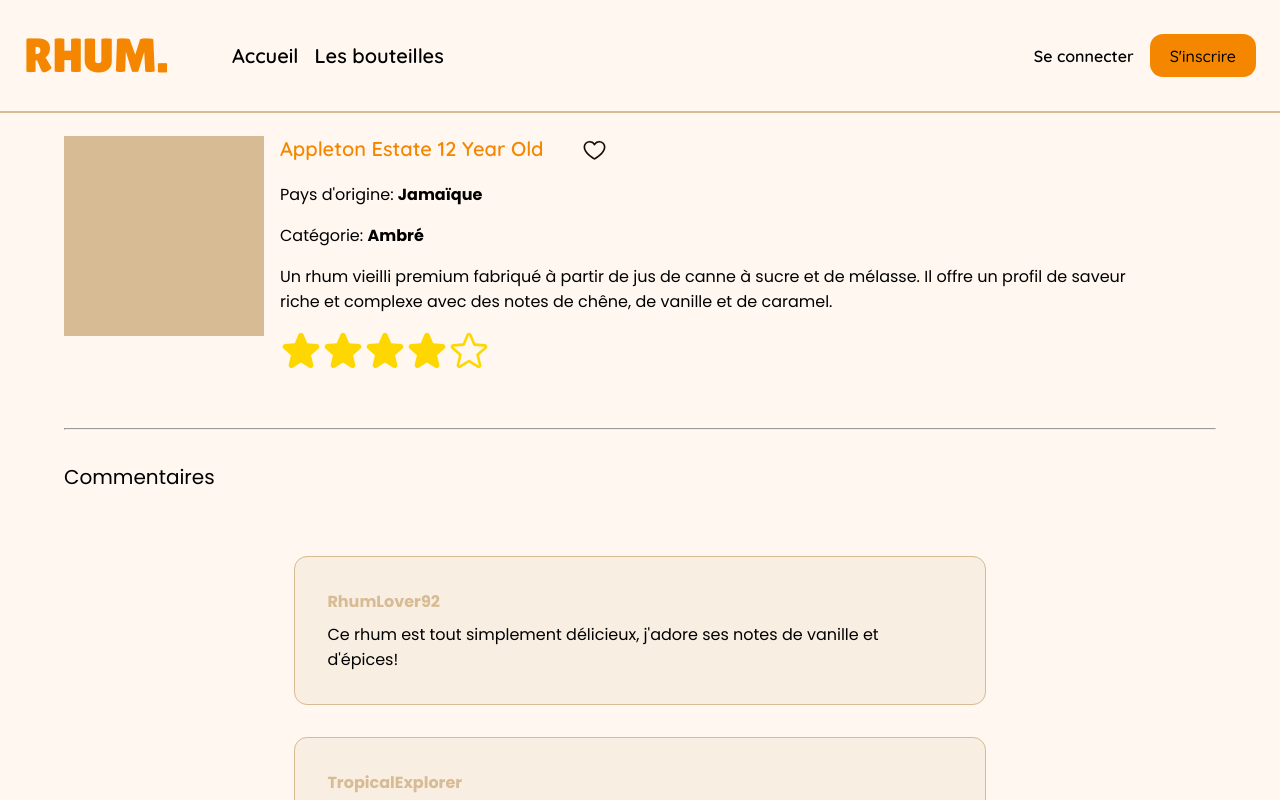
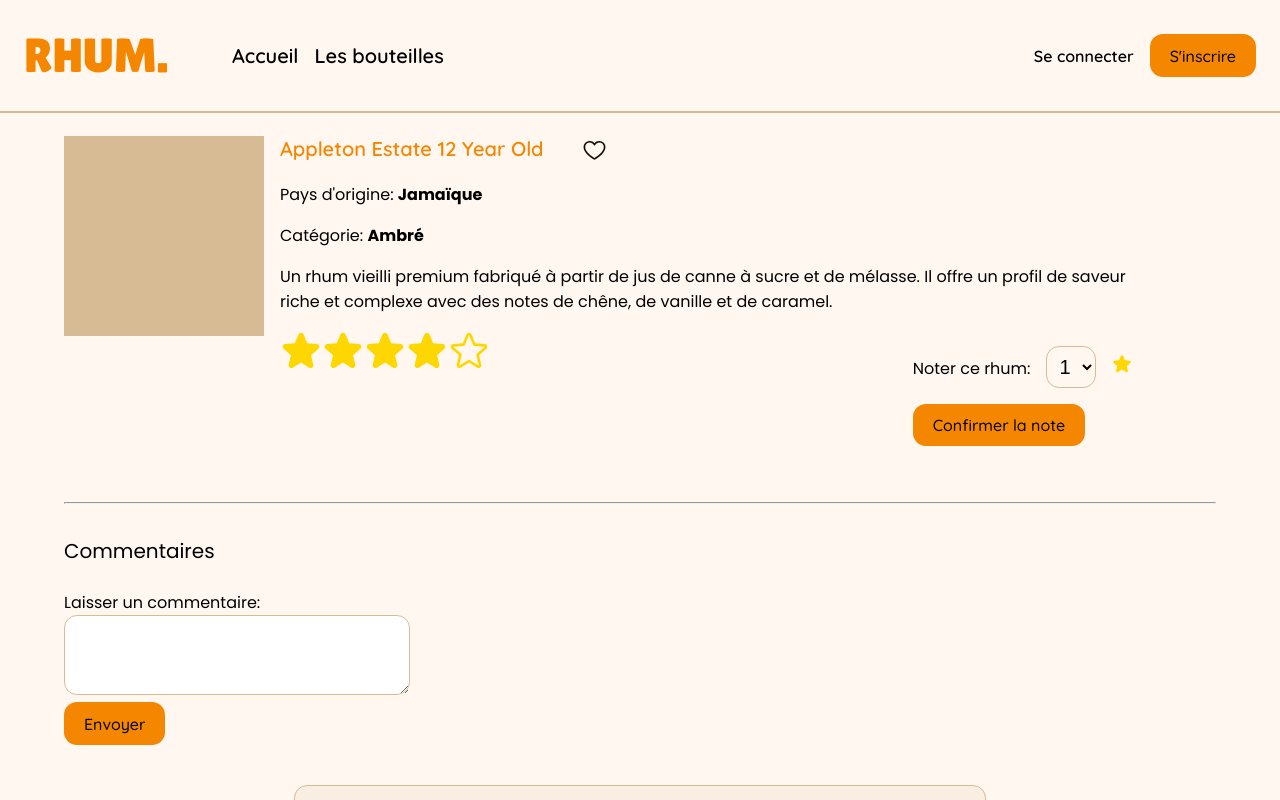
Before and after one commit to LoiseauB/rhum., a React (Vite) app: page /bottles/0 in a window 1280 px wide. Shown: the top 800 px of the page. Built offline with nearby package versions, Linux system fonts and the light colour scheme.

Commit message:
feat: note and comment input

```diff
--- a/src/pages/Bottles/show.tsx
+++ b/src/pages/Bottles/show.tsx
@@ -1,12 +1,27 @@
+import { FormEvent, useState } from 'react';
 import { useParams } from 'react-router-dom';
-import { Heart } from '@phosphor-icons/react';
+import { Heart, Star } from '@phosphor-icons/react';
 
+import Button from '../../components/common/Button';
 import Note from '../../components/Note';
 import { rumBottles, rumComments } from '../../config/bottles';
 
 const BottleShow = () => {
   const { id } = useParams();
   const index = Number(id);
+  const [userNote, setUserNote] = useState<number>();
+  const [userComment, setUserComment] = useState<string>();
+  const handleNote = (e: FormEvent<HTMLFormElement>) => {
+    e.preventDefault();
+    console.log(userNote);
+    setUserNote(undefined);
+  };
+  const handleComment = (e: FormEvent<HTMLFormElement>) => {
+    e.preventDefault();
+    console.log(userComment);
+    setUserComment('');
+  };
+
   if (id && !isNaN(index)) {
     const { name, description, country } = rumBottles[index];
     const note = 4;
@@ -31,12 +46,43 @@
             <p>{description}</p>
             <div className="flex w-full justify-between gap-2">
               <Note note={note} />
+              <form onSubmit={e => handleNote(e)}>
+                <label>
+                  Noter ce rhum:
+                  <select
+                    name="note"
+                    value={userNote}
+                    onChange={e => setUserNote(Number(e.target.value))}
+                    className="text-lg border p-1 m-2">
+                    <option value={1}>1</option>
+                    <option value={2}>2</option>
+                    <option value={3}>3</option>
+                    <option value={4}>4</option>
+                    <option value={5}>5</option>
+                  </select>
+                  <Star size={20} weight="fill" color="gold" />
+                </label>
+                <Button>Confirmer la note</Button>
+              </form>
             </div>
           </div>
         </section>
         <hr className="my-4" />
         <section>
           <h2 className="text-lg m-b-3">Commentaires</h2>
+          <form onSubmit={e => handleComment(e)}>
+            <label>
+              Laisser un commentaire:
+              <br />
+              <textarea
+                name="comment"
+                value={userComment}
+                onChange={e => setUserComment(e.target.value)}
+                className="border comments-input text-md p-1"
+              />
+            </label>
+            <Button>Envoyer</Button>
+          </form>
           <ul className="w-full flex flex-col items-center py-3">
             {rumComments.map(({ pseudo, comment }, index) => (
               <li
--- a/src/sass/bottles/show.sass
+++ b/src/sass/bottles/show.sass
@@ -3,3 +3,6 @@
     width: 90%
     @include responsive($md)
       width: 60%
+  &-input
+    width: 30%
+    height: 5rem
```
